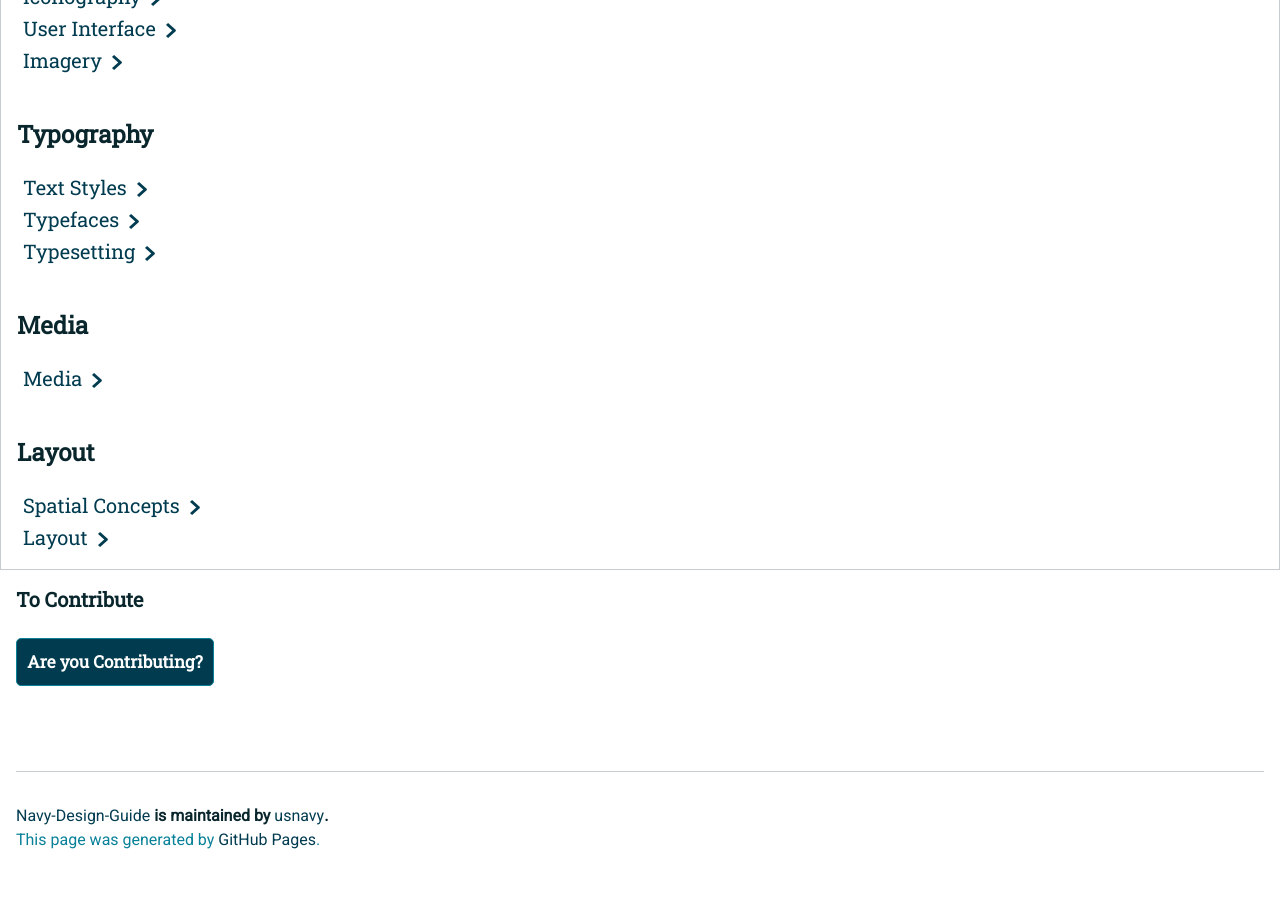
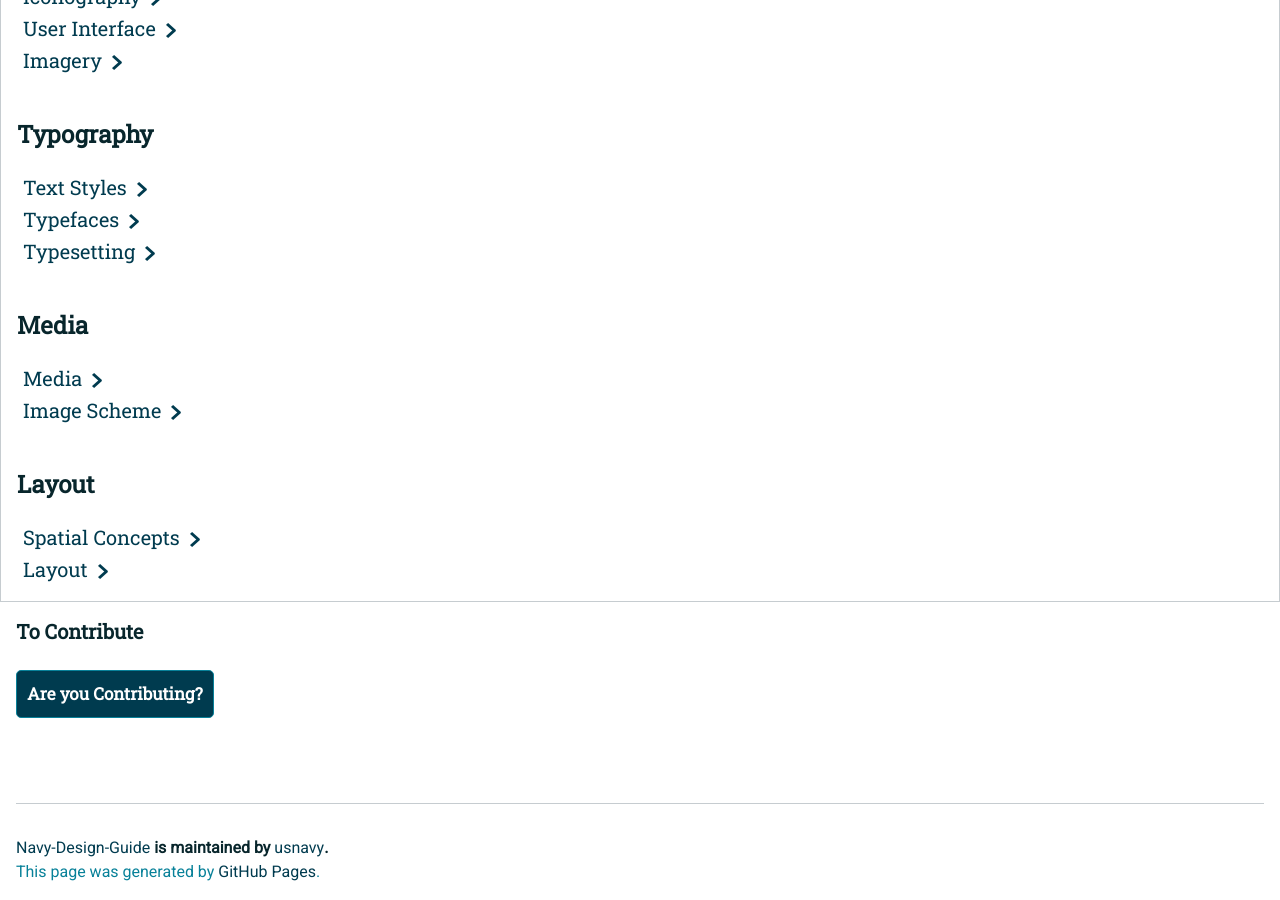
Before and after one commit to usnavy/Navy-Design-Guide, a Jekyll site: the page built from index.md, in a window 1280 px wide and 900 px high, scrolled down 1153 px. Built offline with Jekyll 4.4.1, drawn with Linux system fonts in a browser that asks for light colours; nearby versions of some CDN libraries; our own code applies the rules of GitHub Pages for plain Markdown files; before the commit the page ends 2021 px from its top, so only the background shows below that.

Commit message:
Update default.html

```diff
--- a/_layouts/default.html
+++ b/_layouts/default.html
@@ -82,6 +82,9 @@
 <button class="menu-item">
  <a href="media.html">Media</a><img src="img/Right-Chevron.png" alt="Media" class="chevron">
 </button>
+<button class="menu-item">
+ <a href="image-scheme.html">Image Scheme</a><img src="img/Right-Chevron.png" alt="Image Scheme" class="chevron">
+</button>
 <br>
 <H2>Layout</H2>
 <button class="menu-item">
```
